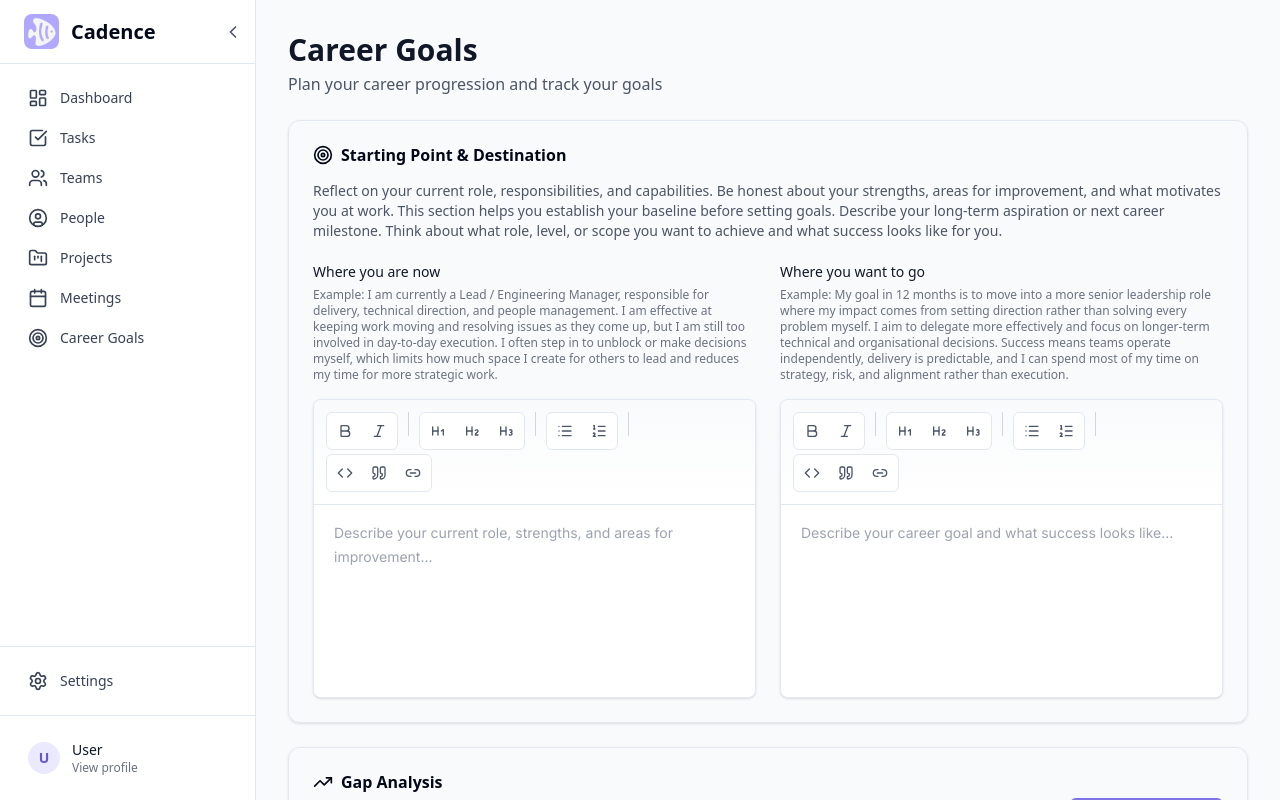
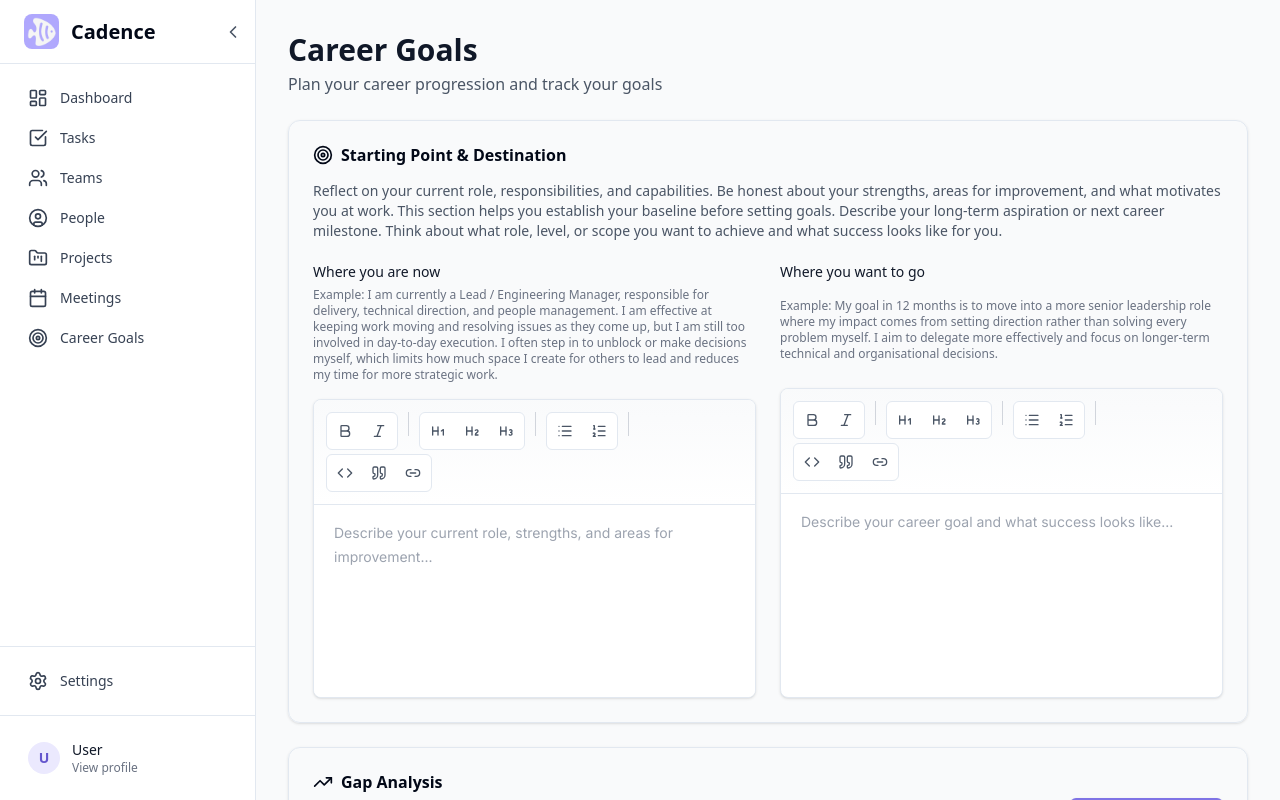
Before and after one commit to shiphrahx/Cadence, a Next.js app: page /career-goals in a window 1280 px wide. Built offline with nearby package versions, Linux system fonts and the light colour scheme.

Commit message:
use case updated

```diff
--- a/app/(dashboard)/career-goals/page.tsx
+++ b/app/(dashboard)/career-goals/page.tsx
@@ -380,7 +380,6 @@ export default function CareerGoalsPage() {
               <p className="text-xs text-gray-500 mb-2">
                 Example: My goal in 12 months is to move into a more senior leadership role where my impact comes from setting direction rather than solving every problem myself.
                 I aim to delegate more effectively and focus on longer-term technical and organisational decisions.
-                Success means teams operate independently, delivery is predictable, and I can spend most of my time on strategy, risk, and alignment rather than execution.
               </p>
               <MarkdownTextarea
                 value={whereYouWantToGo}
```
